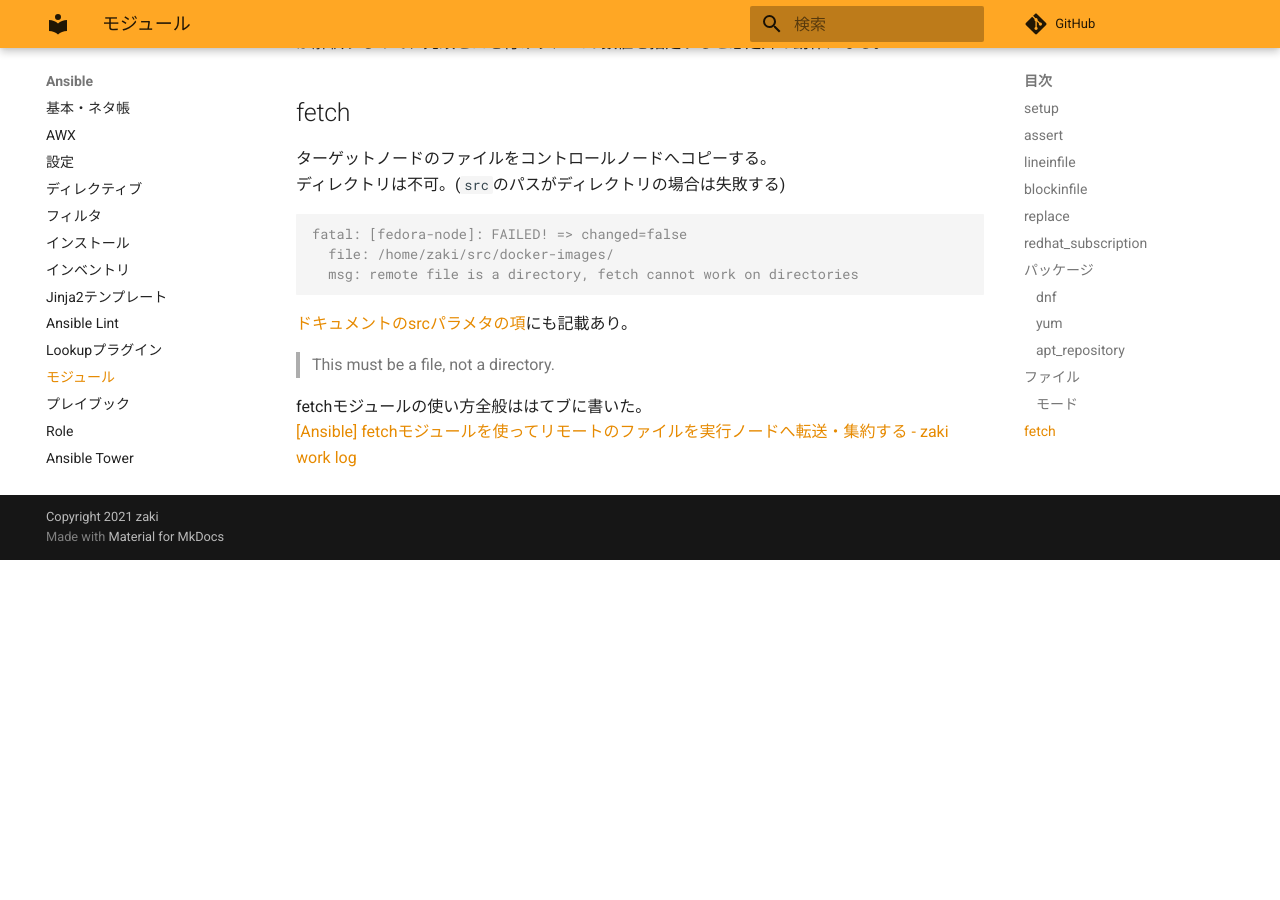
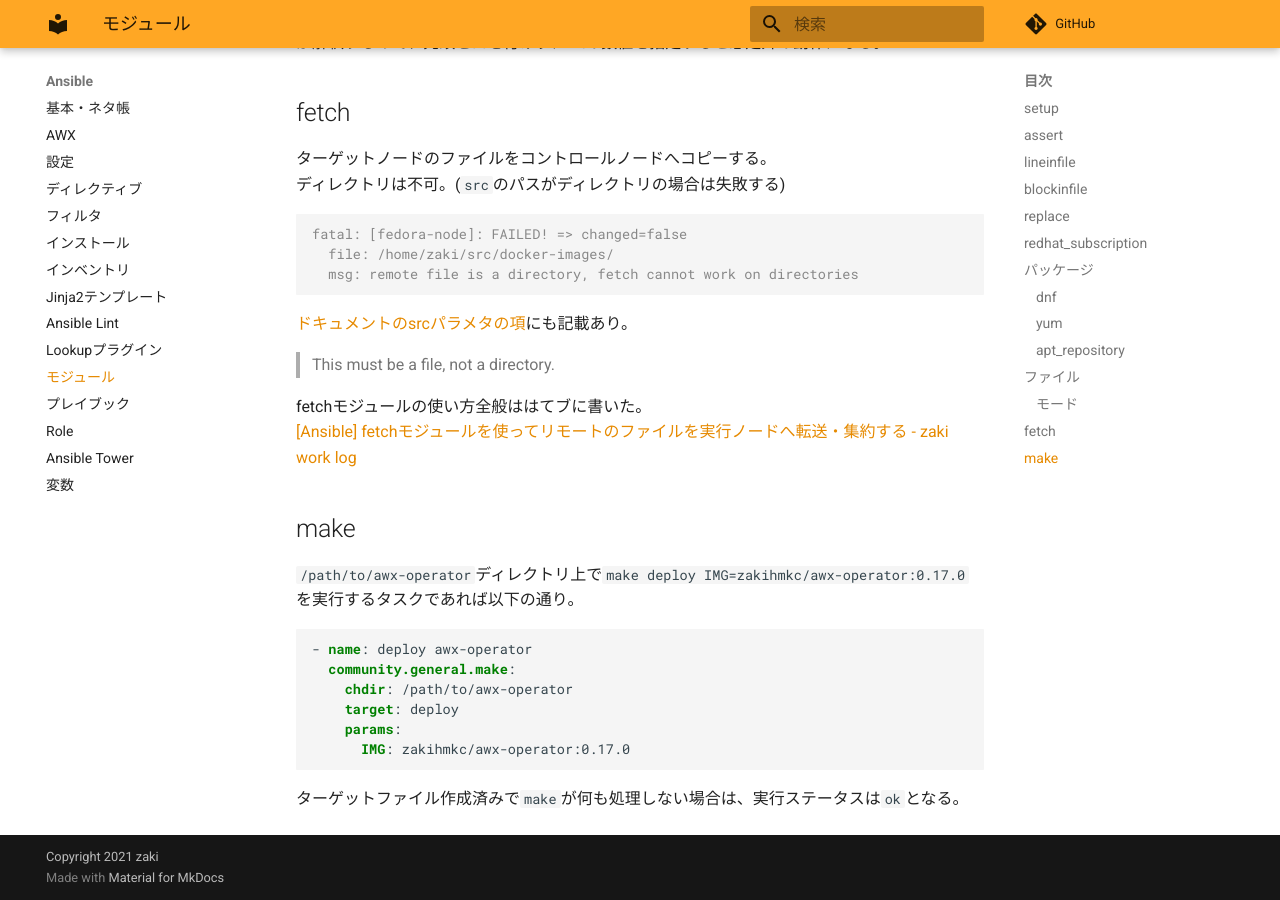
Before and after one commit to zaki-lknr/docs, an MkDocs documentation site: the page built from docs/Ansible/module.md, in a window 1280 px wide and 900 px high, scrolled down 6125 px. Built offline with MkDocs 1.6.1 and Material for MkDocs 9.7.7, drawn with Linux system fonts in a browser that asks for light colours; comment, search, counter and statistics services are not loaded; before the commit the page ends 6685 px from its top, so only the background shows below that.

Commit message:
add: ansible/module: makeモジュール

````diff
--- a/docs/Ansible/module.md
+++ b/docs/Ansible/module.md
@@ -293,3 +293,18 @@ fatal: [fedora-node]: FAILED! => changed=false
 
 fetchモジュールの使い方全般ははてブに書いた。
 [[Ansible] fetchモジュールを使ってリモートのファイルを実行ノードへ転送・集約する - zaki work log](https://zaki-hmkc.hatenablog.com/entry/2021/12/13/060649)
+
+## make
+
+`/path/to/awx-operator`ディレクトリ上で`make deploy IMG=zakihmkc/awx-operator:0.17.0`を実行するタスクであれば以下の通り。
+
+```yaml
+- name: deploy awx-operator
+  community.general.make:
+    chdir: /path/to/awx-operator
+    target: deploy
+    params:
+      IMG: zakihmkc/awx-operator:0.17.0
+```
+
+ターゲットファイル作成済みで`make`が何も処理しない場合は、実行ステータスは`ok`となる。
````
